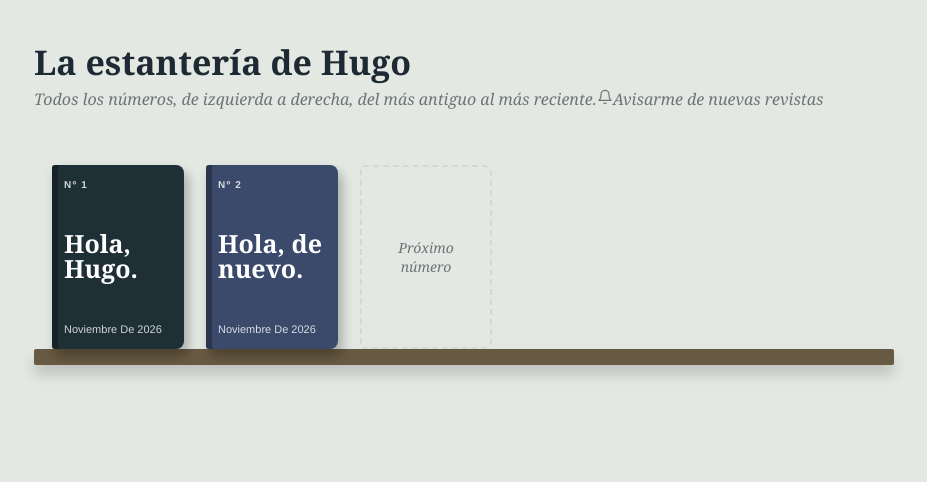
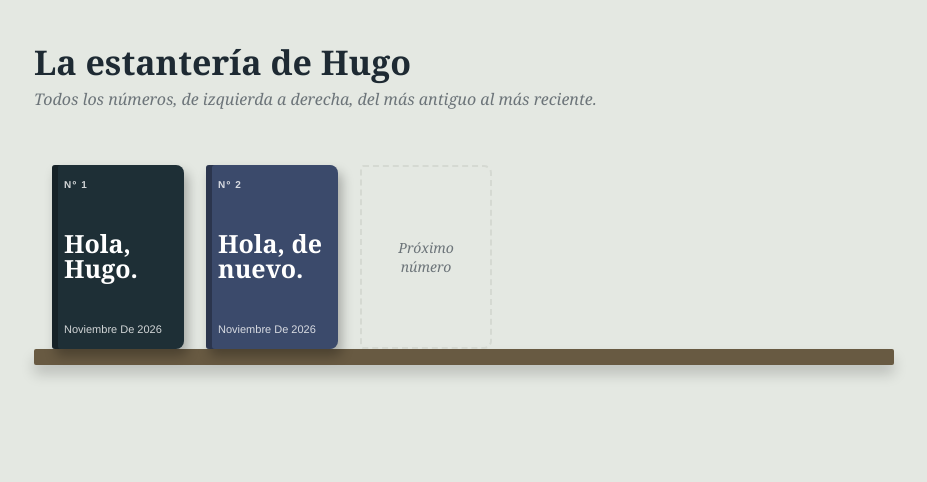
Before and after one commit to LeireHernandez/LaEstateria, a plain HTML site: page index.html in a window 1280 px wide. Shown: the whole page, without its empty margins (176-1103 px from the left). Drawn offline with Linux system fonts and the light colour scheme.

Commit message:
Update index.html

```diff
--- a/index.html
+++ b/index.html
@@ -103,7 +103,7 @@ input.sdc:focus{background:var(--soft)}.sdc.ok,.cx input.ok{background:#cfe6d3;c
 </script>
 </head>
 <body>
-<div class="wrap" id="shelfView"><h1>La estantería de Hugo</h1><p class="lead">Todos los números, de izquierda a derecha, del más antiguo al más reciente.</p<button id="avisos" class="avisos" style="display:none"><svg width="16" height="16" viewBox="0 0 24 24" fill="none" stroke="currentColor" stroke-width="1.8" stroke-linecap="round" stroke-linejoin="round" aria-hidden="true"><path d="M6 8a6 6 0 0 1 12 0c0 7 3 9 3 9H3s3-2 3-9"/><path d="M10.3 21a1.94 1.94 0 0 0 3.4 0"/></svg><span>Avisarme de nuevas revistas</span></button><div id="shelf"></div></div>
+<div class="wrap" id="shelfView"><h1>La estantería de Hugo</h1><p class="lead">Todos los números, de izquierda a derecha, del más antiguo al más reciente. </p><button id="avisos" class="avisos" style="display:none"><svg width="16" height="16" viewBox="0 0 24 24" fill="none" stroke="currentColor" stroke-width="1.8" stroke-linecap="round" stroke-linejoin="round" aria-hidden="true"><path d="M6 8a6 6 0 0 1 12 0c0 7 3 9 3 9H3s3-2 3-9"/><path d="M10.3 21a1.94 1.94 0 0 0 3.4 0"/></svg><span>Avisarme de nuevas revistas</span></button><div id="shelf"></div></div>
 <div class="reader" id="reader"><div class="bar"><button id="close">‹ Volver a la estantería</button></div>
 <div class="stage"><div class="book" id="book"></div></div>
 <div class="ctrl"><button id="prev" aria-label="Página anterior">‹</button><span id="count"></span><button id="next" aria-label="Página siguiente">›</button></div></div>
```
